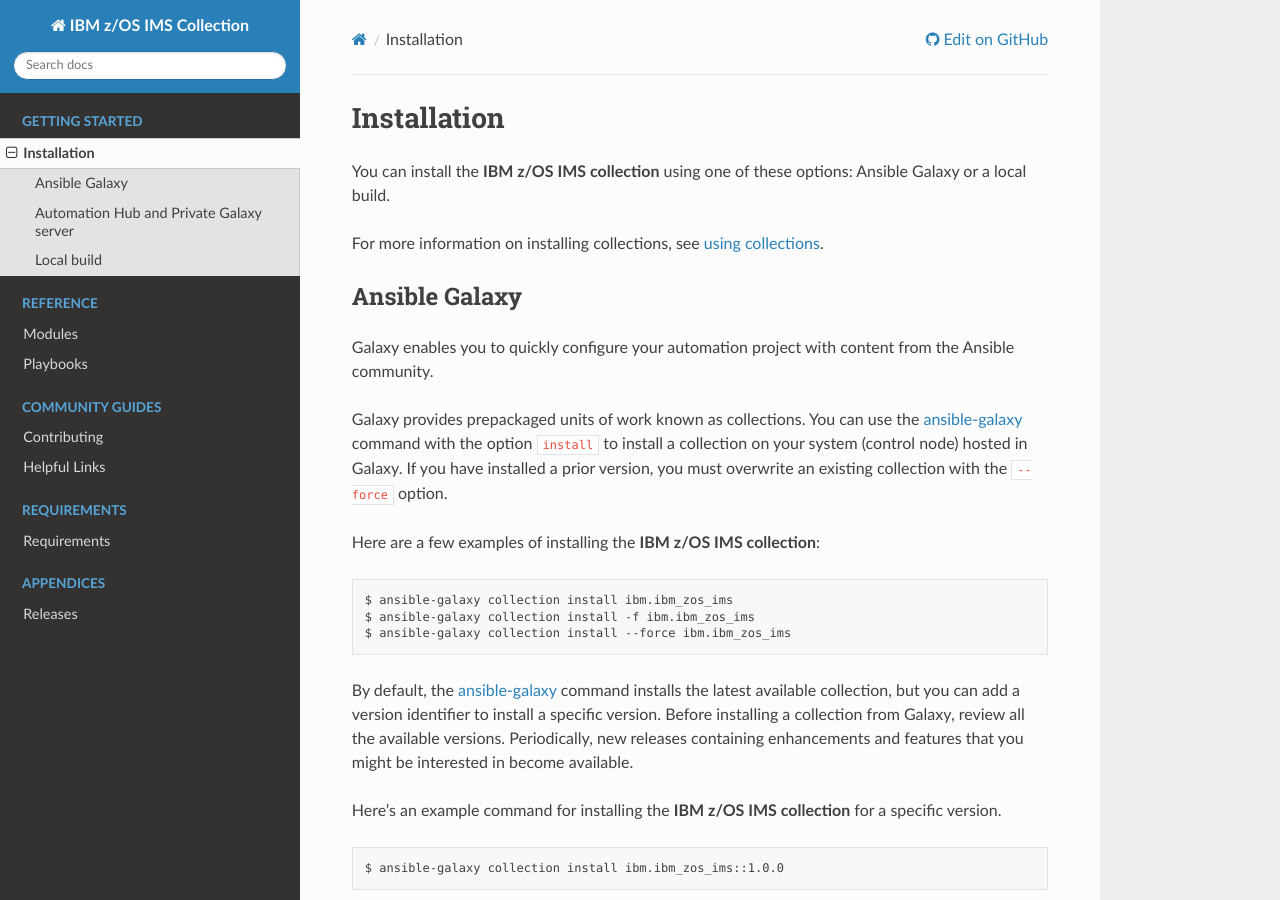
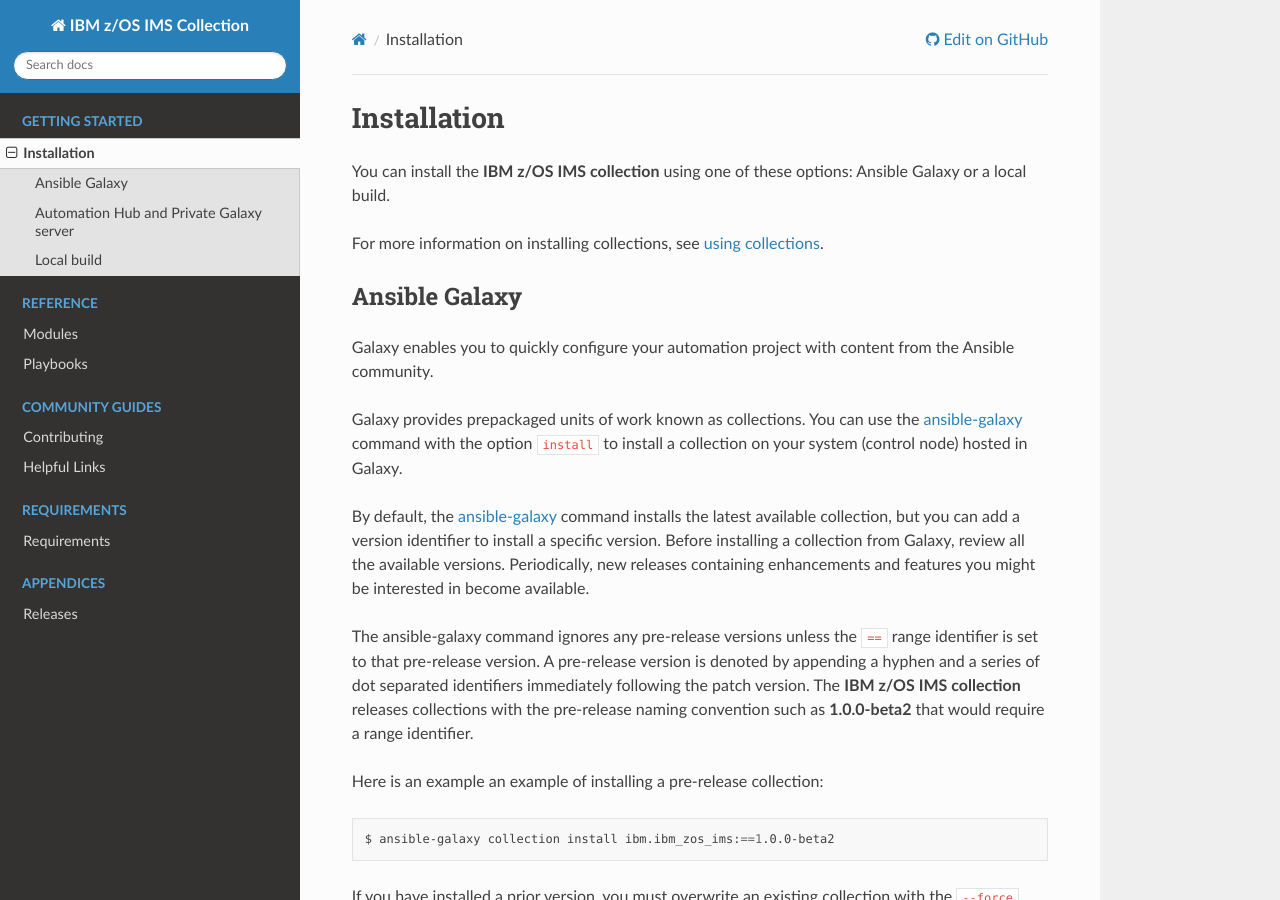
Before and after one commit to ansible-collections/ibm_zos_ims, a Sphinx documentation site: the page built from docs/source/installation.rst, in a window 1280 px wide and 900 px high. Built offline with Sphinx 7.4.7 and the Read the Docs theme 2.0.0, drawn with Linux system fonts in a browser that asks for light colours; some of the changed text lies outside the part shown.

Commit message:
add pre-release instructions.

```diff
--- a/docs/source/installation.rst
+++ b/docs/source/installation.rst
@@ -20,7 +20,38 @@
 
 Galaxy provides prepackaged units of work known as collections. You can use the
 `ansible-galaxy`_ command with the option ``install`` to install a collection on
-your system (control node) hosted in Galaxy. If you have installed a prior
+your system (control node) hosted in Galaxy.
+
+By default, the `ansible-galaxy`_ command installs the latest available
+collection, but you can add a version identifier to install a specific version.
+Before installing a collection from Galaxy, review all the available versions.
+Periodically, new releases containing enhancements and features you might be
+interested in become available.
+
+The ansible-galaxy command ignores any pre-release versions unless
+the ``==`` range identifier is set to that pre-release version.
+A pre-release version is denoted by appending a hyphen and a series of
+dot separated identifiers immediately following the patch version. The
+**IBM z/OS IMS collection** releases collections with the pre-release
+naming convention such as **1.0.0-beta2** that would require a range identifier.
+
+Here is an example an example of installing a pre-release collection:
+
+.. code-block:: sh
+
+   $ ansible-galaxy collection install ibm.ibm_zos_ims:==1.0.0-beta2
+
+
+
+
+
+
+
+
+
+
+
+If you have installed a prior
 version, you must overwrite an existing collection with the ``--force`` option.
 
 Here are a few examples of installing the **IBM z/OS IMS collection**:
```
